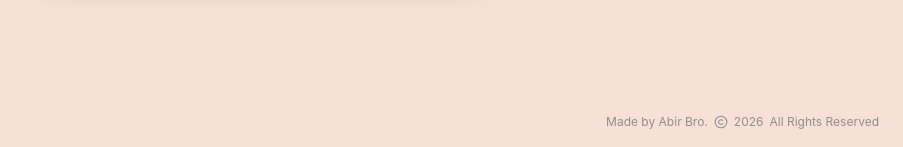
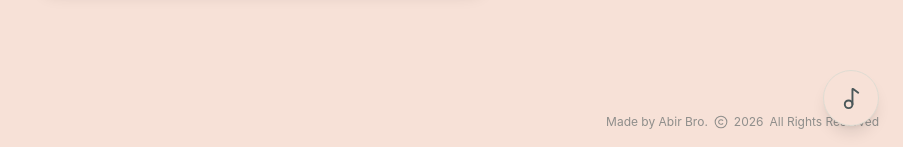
Before and after one commit to itsqyp/weatherApp, a React (Vite) app: page /login in a window 1280 px wide. Shown: the part 650-797 px from the top of the page, without its empty margins (377-1280 px from the left). Built offline with nearby package versions, Linux system fonts and the light colour scheme; a web font is replaced by a local one.

Commit message:
fixed sound bug

```diff
--- a/src/App.tsx
+++ b/src/App.tsx
@@ -8,11 +8,15 @@ import WeatherDetails from "./pages/WeatherDetails";
 
 import ProtectedRoute from "./components/ProtectedRoute";
 import RootRedirect from "./components/RootRedirect";
+import MusicPlayerButton from "./components/MusicPlayerButton";
 
 function App() {
   return (
     <MotionConfig reducedMotion={import.meta.env.DEV ? "never" : "user"}>
       <BrowserRouter>
+        {/* One persistent music player for the entire app */}
+        <MusicPlayerButton />
+
         <Routes>
           <Route path="/" element={<RootRedirect />} />
 
--- a/src/pages/Home.tsx
+++ b/src/pages/Home.tsx
@@ -6,7 +6,7 @@ import WeatherAtmosphere from "../components/WeatherAtmosphere";
 import WeatherCard, { type WeatherCardData } from "../components/WeatherCard";
 
 import homeData from "../data/home.json";
-import MusicPlayerButton from "../components/MusicPlayerButton";
+
 import WeatherSearch from "../components/WeatherSearch";
 async function fetchRandomWeather(): Promise<WeatherCardData[]> {
   const response = await fetch("http://localhost:3000/api/weather/random");
@@ -144,7 +144,6 @@ function Home() {
 
         <WeatherSearch />
       </div>
-      <MusicPlayerButton />
     </main>
   );
 }
```
